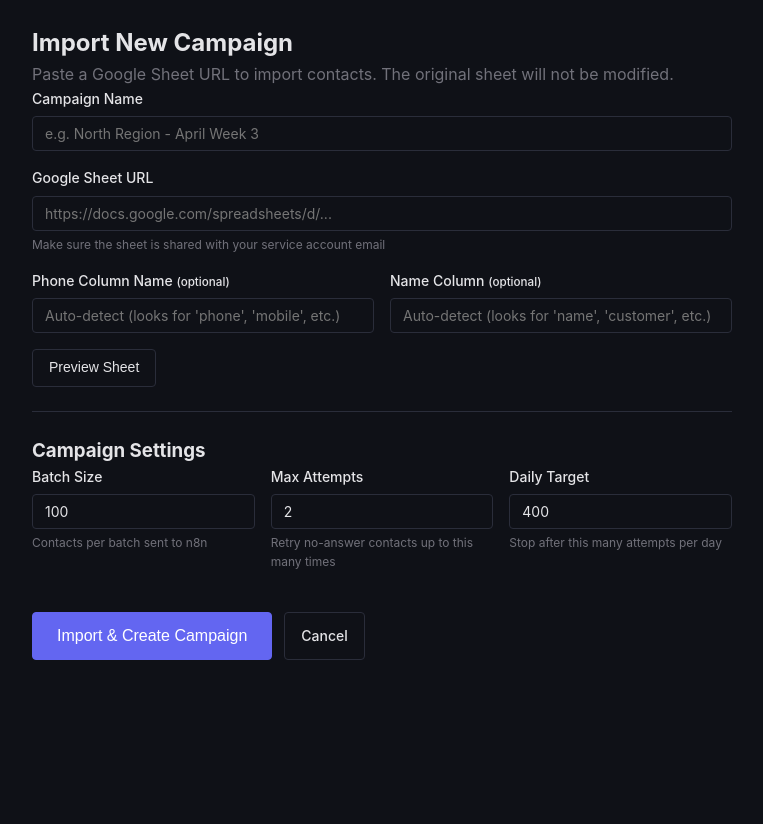
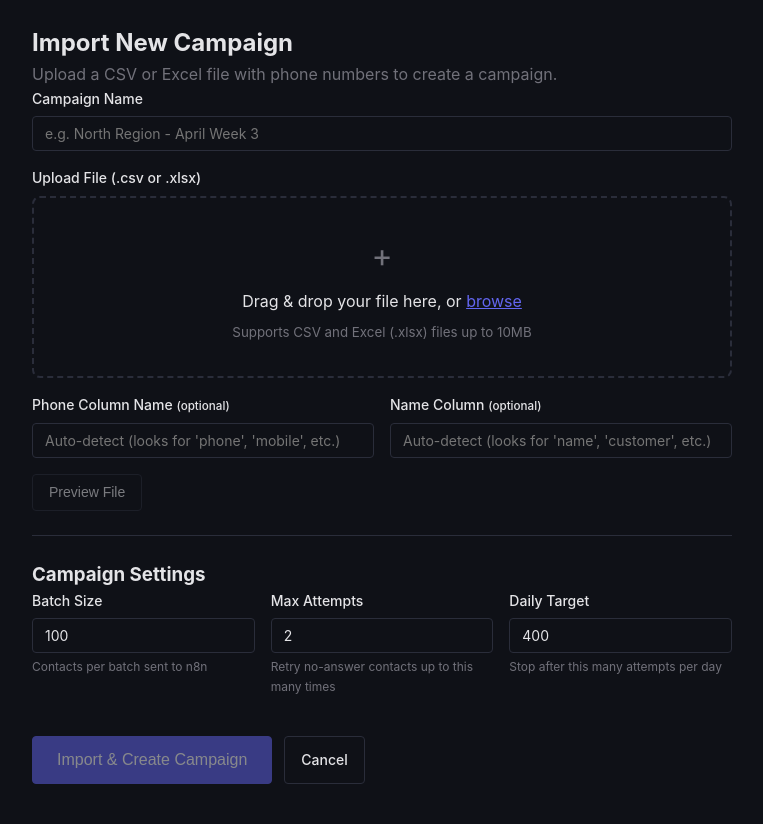
Before and after one commit to tushar-clickpe/voice-calls-automation, a FastAPI app: page /campaigns/new in a window 1280 px wide. Shown: the part 56-880 px from the top of the page, without its empty margins (32-795 px from the left). Before the commit the page ends 716 px from the top, so only its background shows below. Run offline with FastAPI, Linux system fonts and the light colour scheme.

Commit message:
manual upload of files added all google oauth removed

```diff
--- a/app/main.py
+++ b/app/main.py
@@ -9,7 +9,7 @@ from fastapi import FastAPI
 from fastapi.staticfiles import StaticFiles
 from fastapi.templating import Jinja2Templates
 
-from app.config import APP_HOST, APP_PORT
+from app.config import APP_HOST, APP_PORT, UPLOADS_DIR
 from app.db.database import init_db, close_db
 from app.routes import dashboard, campaigns, webhooks
 
@@ -30,6 +30,7 @@ async def lifespan(app: FastAPI):
     # Startup
     logger.info("Starting Campaign Manager...")
     await init_db()
+    UPLOADS_DIR.mkdir(parents=True, exist_ok=True)
     logger.info("Database initialized")
     yield
     # Shutdown
--- a/app/routes/campaigns.py
+++ b/app/routes/campaigns.py
@@ -1,13 +1,12 @@
-"""Campaign routes - CRUD, import from Google Sheets, start/pause/stop."""
+"""Campaign routes - CRUD, import from file upload, start/pause/stop."""
 
-import asyncio
 import logging
-from fastapi import APIRouter, Request, Form, HTTPException
+from fastapi import APIRouter, Request, Form, UploadFile, File, HTTPException
 from fastapi.responses import HTMLResponse, RedirectResponse
 
 from app.db import database as db
-from app.services import sheets, batch_engine
-from app.config import DEFAULT_BATCH_SIZE, DEFAULT_MAX_ATTEMPTS, DEFAULT_DAILY_TARGET
+from app.services import file_parser, batch_engine
+from app.config import DEFAULT_BATCH_SIZE, DEFAULT_MAX_ATTEMPTS, DEFAULT_DAILY_TARGET, MAX_UPLOAD_SIZE
 
 logger = logging.getLogger(__name__)
 
@@ -24,7 +23,6 @@ async def list_campaigns(request: Request):
     """List all campaigns."""
     campaigns = await db.get_all_campaigns()
 
-    # Enrich with stats and running status
     enriched = []
     for c in campaigns:
         stats = await db.get_campaign_stats(c["id"])
@@ -46,27 +44,30 @@ async def new_campaign_form(request: Request):
 
 
 @router.post("/campaigns/preview")
-async def preview_sheet(request: Request):
-    """Preview Google Sheet columns and first few rows."""
-    form = await request.form()
-    sheet_url = form.get("sheet_url", "").strip()
-
-    if not sheet_url:
-        raise HTTPException(400, "Sheet URL is required")
+async def preview_file(file: UploadFile = File(...)):
+    """Preview uploaded file columns and first few rows."""
+    if not file.filename:
+        return {"success": False, "error": "No file selected"}
 
     try:
-        headers = sheets.get_sheet_headers(sheet_url)
-        preview = sheets.get_sheet_preview(sheet_url, rows=5)
+        content = await file.read()
+        if len(content) > MAX_UPLOAD_SIZE:
+            return {"success": False, "error": "File too large. Max 10MB."}
+
+        headers, preview = file_parser.get_file_preview(content, file.filename, rows=5)
+        clean_preview = []
+        for row in preview:
+            clean_preview.append({k: str(v) if v is not None else "" for k, v in row.items()})
+
         return {
             "success": True,
             "headers": headers,
-            "preview": preview,
-            "row_count": len(preview),
+            "preview": clean_preview,
+            "row_count": len(clean_preview),
+            "filename": file.filename,
         }
-    except FileNotFoundError as e:
-        return {"success": False, "error": str(e)}
     except Exception as e:
-        logger.error(f"Sheet preview error: {e}")
+        logger.error(f"File preview error: {e}")
         return {"success": False, "error": str(e)}
 
 
@@ -74,60 +75,66 @@ async def preview_sheet(request: Request):
 async def import_campaign(
     request: Request,
     name: str = Form(...),
-    sheet_url: str = Form(...),
-    phone_column: str = Form(None),
-    name_column: str = Form(None),
+    file: UploadFile = File(...),
+    phone_column: str = Form(""),
+    name_column: str = Form(""),
     batch_size: int = Form(DEFAULT_BATCH_SIZE),
     max_attempts: int = Form(DEFAULT_MAX_ATTEMPTS),
     daily_target: int = Form(DEFAULT_DAILY_TARGET),
 ):
-    """Import contacts from Google Sheet and create a campaign."""
+    """Import contacts from uploaded CSV/XLSX file and create a campaign."""
+    error_context = {
+        "default_batch_size": batch_size,
+        "default_max_attempts": max_attempts,
+        "default_daily_target": daily_target,
+    }
+
+    if not file.filename:
+        error_context["error"] = "No file selected. Please upload a CSV or XLSX file."
+        return _render(request, "import.html", error_context)
+
     try:
-        # Read contacts from sheet
-        contacts = sheets.read_sheet(
-            sheet_url,
-            phone_column=phone_column if phone_column else None,
-            name_column=name_column if name_column else None,
+        content = await file.read()
+        if len(content) > MAX_UPLOAD_SIZE:
+            error_context["error"] = "File too large. Maximum size is 10MB."
+            return _render(request, "import.html", error_context)
+
+        contacts = file_parser.parse_uploaded_file(
+            content,
+            file.filename,
+            phone_column=phone_column if phone_column.strip() else None,
+            name_column=name_column if name_column.strip() else None,
         )
 
         if not contacts:
-            return _render(request, "import.html", {
-                "error": "No contacts found in the sheet. Check that the sheet has data and the phone column is detectable.",
-                "default_batch_size": batch_size,
-                "default_max_attempts": max_attempts,
-                "default_daily_target": daily_target,
-            })
+            error_context["error"] = (
+                "No contacts found in the file. Check that the file has data rows "
+                "and a column with phone numbers."
+            )
+            return _render(request, "import.html", error_context)
 
-        # Create campaign
         campaign = await db.create_campaign(
             name=name,
-            sheet_url=sheet_url,
+            sheet_url=file.filename,  # Store original filename as reference
             batch_size=batch_size,
             max_attempts=max_attempts,
             daily_target=daily_target,
         )
 
-        # Bulk insert contacts
         inserted = await db.bulk_insert_contacts(campaign["id"], contacts)
 
-        logger.info(f"Campaign '{name}' created with {inserted} contacts from sheet")
+        logger.info(
+            f"Campaign '{name}' created with {inserted} contacts from {file.filename}"
+        )
         return RedirectResponse(f"/campaigns/{campaign['id']}", status_code=303)
 
-    except FileNotFoundError as e:
-        return _render(request, "import.html", {
-            "error": str(e),
-            "default_batch_size": batch_size,
-            "default_max_attempts": max_attempts,
-            "default_daily_target": daily_target,
-        })
+    except ValueError as e:
+        error_context["error"] = str(e)
+        return _render(request, "import.html", error_context)
     except Exception as e:
         logger.error(f"Import error: {e}", exc_info=True)
-        return _render(request, "import.html", {
-            "error": f"Failed to import: {str(e)}",
-            "default_batch_size": batch_size,
-            "default_max_attempts": max_attempts,
-            "default_daily_target": daily_target,
-        })
+        error_context["error"] = f"Failed to import: {str(e)}"
+        return _render(request, "import.html", error_context)
 
 
 @router.get("/campaigns/{campaign_id}", response_class=HTMLResponse)
@@ -143,7 +150,6 @@ async def campaign_detail(request: Request, campaign_id: int):
     recent = await db.get_recent_activity(campaign_id, limit=30)
     is_running = batch_engine.is_campaign_running(campaign_id)
 
-    # Get contacts with pagination
     status_filter = request.query_params.get("status", None)
     page = int(request.query_params.get("page", 1))
     per_page = 50
@@ -167,7 +173,6 @@ async def campaign_detail(request: Request, campaign_id: int):
 
 @router.post("/campaigns/{campaign_id}/start")
 async def start_campaign(campaign_id: int):
-    """Start or resume a campaign."""
     result = await batch_engine.start_campaign(campaign_id)
     if not result["success"]:
         raise HTTPException(400, result["error"])
@@ -176,7 +181,6 @@ async def start_campaign(campaign_id: int):
 
 @router.post("/campaigns/{campaign_id}/pause")
 async def pause_campaign(campaign_id: int):
-    """Pause a campaign."""
     result = await batch_engine.pause_campaign(campaign_id)
     if not result["success"]:
         raise HTTPException(400, result["error"])
@@ -185,7 +189,6 @@ async def pause_campaign(campaign_id: int):
 
 @router.post("/campaigns/{campaign_id}/stop")
 async def stop_campaign(campaign_id: int):
-    """Stop a campaign completely."""
     result = await batch_engine.stop_campaign(campaign_id)
     if not result["success"]:
         raise HTTPException(400, result["error"])
@@ -194,12 +197,10 @@ async def stop_campaign(campaign_id: int):
 
 @router.delete("/campaigns/{campaign_id}")
 async def delete_campaign(campaign_id: int):
-    """Delete a campaign and all its data."""
     campaign = await db.get_campaign(campaign_id)
     if not campaign:
         raise HTTPException(404, "Campaign not found")
 
-    # Stop if running
     if batch_engine.is_campaign_running(campaign_id):
         await batch_engine.stop_campaign(campaign_id)
 
--- a/app/static/css/style.css
+++ b/app/static/css/style.css
@@ -480,6 +480,55 @@ hr {
     color: var(--text-muted);
 }
 
+/* File Drop Zone */
+.file-drop-zone {
+    border: 2px dashed var(--border);
+    border-radius: var(--radius);
+    padding: 32px;
+    text-align: center;
+    cursor: pointer;
+    transition: border-color 0.2s, background 0.2s;
+}
+
+.file-drop-zone:hover {
+    border-color: var(--primary);
+    background: rgba(99, 102, 241, 0.05);
+}
+
+.file-drop-zone.drag-over {
+    border-color: var(--primary);
+    background: rgba(99, 102, 241, 0.1);
+}
+
+.drop-zone-content .drop-icon {
+    font-size: 32px;
+    color: var(--text-muted);
+    margin-bottom: 8px;
+}
+
+.drop-zone-content p {
+    margin-bottom: 4px;
+}
+
+.drop-link {
+    color: var(--primary);
+    cursor: pointer;
+    text-decoration: underline;
+}
+
+.drop-zone-file {
+    display: flex;
+    align-items: center;
+    justify-content: center;
+    gap: 12px;
+}
+
+.drop-zone-file .file-name {
+    font-weight: 600;
+    color: var(--success);
+    font-size: 16px;
+}
+
 /* Responsive */
 @media (max-width: 768px) {
     .container { padding: 16px; }
--- a/app/templates/campaign_detail.html
+++ b/app/templates/campaign_detail.html
@@ -32,7 +32,7 @@
         </div>
 
         <div class="meta-info">
-            <span>Sheet: <a href="{{ campaign.sheet_url }}" target="_blank" rel="noopener">View Original</a></span>
+            <span>Source: {{ campaign.sheet_url }}</span>
             <span>Batch Size: {{ campaign.batch_size }}</span>
             <span>Max Attempts: {{ campaign.max_attempts }}</span>
             <span>Daily Target: {{ campaign.daily_target }}</span>
--- a/app/templates/import.html
+++ b/app/templates/import.html
@@ -6,13 +6,13 @@
 {% block content %}
 <div class="section">
     <h2>Import New Campaign</h2>
-    <p class="text-muted">Paste a Google Sheet URL to import contacts. The original sheet will not be modified.</p>
+    <p class="text-muted">Upload a CSV or Excel file with phone numbers to create a campaign.</p>
 
     {% if error %}
     <div class="alert alert-error">{{ error }}</div>
     {% endif %}
 
-    <form method="POST" action="/campaigns/import" class="form" id="import-form">
+    <form method="POST" action="/campaigns/import" enctype="multipart/form-data" class="form" id="import-form">
         <div class="form-group">
             <label for="name">Campaign Name</label>
             <input type="text" id="name" name="name" required
@@ -20,10 +20,20 @@
         </div>
 
         <div class="form-group">
-            <label for="sheet_url">Google Sheet URL</label>
-            <input type="url" id="sheet_url" name="sheet_url" required
-                   placeholder="https://docs.google.com/spreadsheets/d/...">
-            <small class="form-help">Make sure the sheet is shared with your service account email</small>
+            <label>Upload File (.csv or .xlsx)</label>
+            <div class="file-drop-zone" id="drop-zone">
+                <input type="file" id="file-input" name="file" accept=".csv,.xlsx,.xls" required
+                       style="display: none;">
+                <div class="drop-zone-content" id="drop-zone-content">
+                    <div class="drop-icon">+</div>
+                    <p>Drag & drop your file here, or <span class="drop-link" onclick="document.getElementById('file-input').click()">browse</span></p>
+                    <small class="text-muted">Supports CSV and Excel (.xlsx) files up to 10MB</small>
+                </div>
+                <div class="drop-zone-file" id="drop-zone-file" style="display: none;">
+                    <span class="file-name" id="file-name"></span>
+                    <button type="button" class="btn btn-xs btn-outline" onclick="clearFile()">Remove</button>
+                </div>
+            </div>
         </div>
 
         <div class="form-row">
@@ -41,14 +51,14 @@
 
         <!-- Preview section -->
         <div id="preview-section" style="display: none;">
-            <div class="section-header">
-                <h3>Sheet Preview</h3>
+            <div class="section-header" style="margin-top: 16px;">
+                <h3>File Preview</h3>
             </div>
             <div id="preview-content"></div>
         </div>
 
-        <button type="button" class="btn btn-outline" id="preview-btn" onclick="previewSheet()">
-            Preview Sheet
+        <button type="button" class="btn btn-outline" id="preview-btn" onclick="previewFile()" disabled>
+            Preview File
         </button>
 
         <hr>
@@ -77,7 +87,7 @@
         </div>
 
         <div class="form-actions">
-            <button type="submit" class="btn btn-primary btn-lg" id="import-btn">
+            <button type="submit" class="btn btn-primary btn-lg" id="import-btn" disabled>
                 Import & Create Campaign
             </button>
             <a href="/campaigns" class="btn btn-outline">Cancel</a>
@@ -88,20 +98,72 @@
 
 {% block scripts %}
 <script>
-async function previewSheet() {
-    const url = document.getElementById('sheet_url').value;
-    if (!url) {
-        alert('Please enter a Google Sheet URL first');
-        return;
+const dropZone = document.getElementById('drop-zone');
+const fileInput = document.getElementById('file-input');
+const dropContent = document.getElementById('drop-zone-content');
+const dropFile = document.getElementById('drop-zone-file');
+const fileName = document.getElementById('file-name');
+const previewBtn = document.getElementById('preview-btn');
+const importBtn = document.getElementById('import-btn');
+
+// Click to browse
+dropZone.addEventListener('click', (e) => {
+    if (e.target === dropZone || dropContent.contains(e.target)) {
+        fileInput.click();
     }
+});
 
-    const btn = document.getElementById('preview-btn');
+// Drag & drop
+dropZone.addEventListener('dragover', (e) => {
+    e.preventDefault();
+    dropZone.classList.add('drag-over');
+});
+
+dropZone.addEventListener('dragleave', () => {
+    dropZone.classList.remove('drag-over');
+});
+
+dropZone.addEventListener('drop', (e) => {
+    e.preventDefault();
+    dropZone.classList.remove('drag-over');
+    if (e.dataTransfer.files.length > 0) {
+        fileInput.files = e.dataTransfer.files;
+        onFileSelected();
+    }
+});
+
+fileInput.addEventListener('change', onFileSelected);
+
+function onFileSelected() {
+    if (fileInput.files.length > 0) {
+        const name = fileInput.files[0].name;
+        fileName.textContent = name;
+        dropContent.style.display = 'none';
+        dropFile.style.display = 'flex';
+        previewBtn.disabled = false;
+        importBtn.disabled = false;
+    }
+}
+
+function clearFile() {
+    fileInput.value = '';
+    dropContent.style.display = 'block';
+    dropFile.style.display = 'none';
+    previewBtn.disabled = true;
+    importBtn.disabled = true;
+    document.getElementById('preview-section').style.display = 'none';
+}
+
+async function previewFile() {
+    if (!fileInput.files.length) return;
+
+    const btn = previewBtn;
     btn.disabled = true;
     btn.textContent = 'Loading...';
 
     try {
         const formData = new FormData();
-        formData.append('sheet_url', url);
+        formData.append('file', fileInput.files[0]);
 
         const response = await fetch('/campaigns/preview', {
             method: 'POST',
@@ -124,7 +186,7 @@ async function previewSheet() {
                     html += '</tr>';
                 });
                 html += '</tbody></table>';
-                html += '<p class="text-success">Sheet looks good! You can proceed with import.</p>';
+                html += '<p class="text-success">File looks good! You can proceed with import.</p>';
             }
             content.innerHTML = html;
             section.style.display = 'block';
@@ -133,17 +195,16 @@ async function previewSheet() {
             section.style.display = 'block';
         }
     } catch (e) {
-        alert('Error previewing sheet: ' + e.message);
+        alert('Error previewing file: ' + e.message);
     } finally {
         btn.disabled = false;
-        btn.textContent = 'Preview Sheet';
+        btn.textContent = 'Preview File';
     }
 }
 
 document.getElementById('import-form').addEventListener('submit', function() {
-    const btn = document.getElementById('import-btn');
-    btn.disabled = true;
-    btn.textContent = 'Importing... (this may take a moment)';
+    importBtn.disabled = true;
+    importBtn.textContent = 'Importing... (this may take a moment)';
 });
 </script>
 {% endblock %}
--- a/pyproject.toml
+++ b/pyproject.toml
@@ -9,11 +9,10 @@ dependencies = [
     "jinja2>=3.1.0",
     "python-multipart>=0.0.9",
     "aiosqlite>=0.20.0",
-    "gspread>=6.1.0",
-    "google-auth>=2.29.0",
     "httpx>=0.27.0",
     "python-dotenv>=1.0.0",
     "aiofiles>=24.1.0",
+    "openpyxl>=3.1.0",
 ]
 
 [project.scripts]
```
Also changed, not shown: app/config.py (+5 -5 lines), app/db/database.py (+7 -7 lines), app/services/file_parser.py (added, +189 -0 lines), app/services/sheets.py (deleted, +0 -148 lines), README.md, 3 other files.
